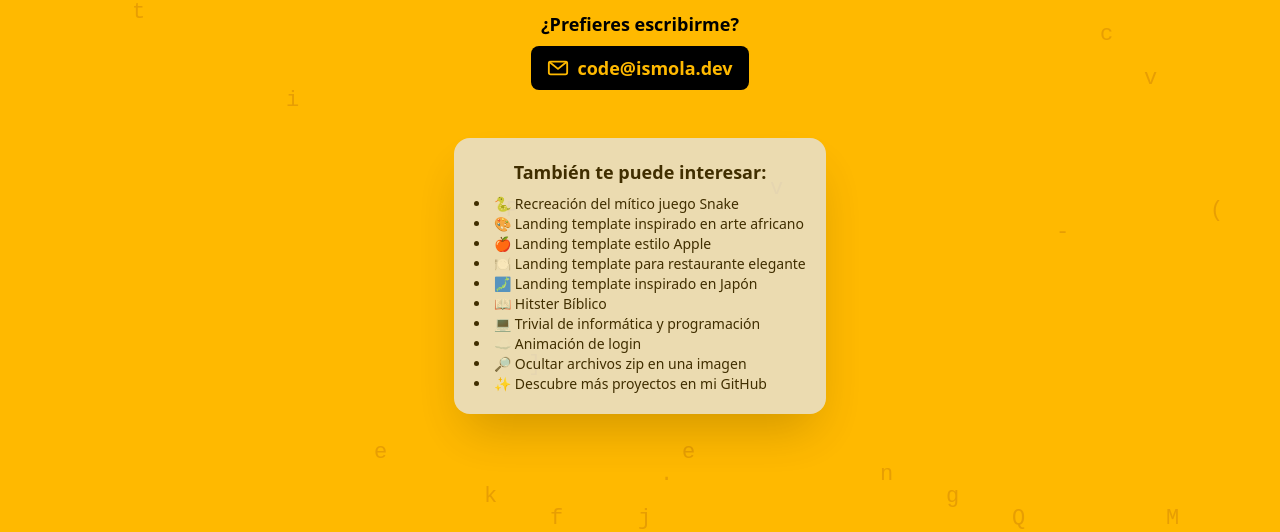
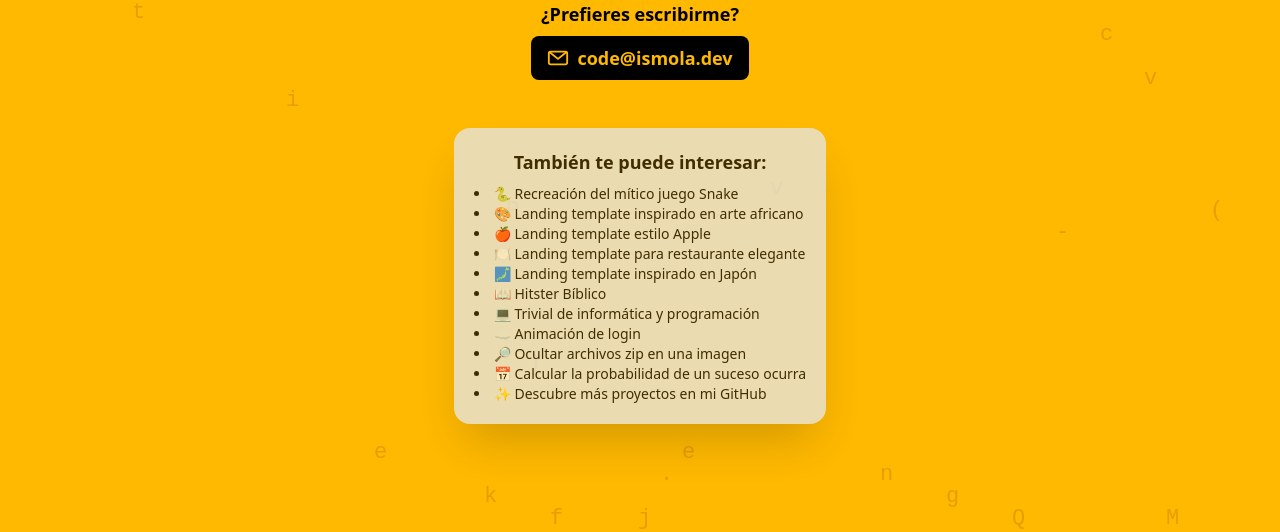
Before and after one commit to Ismola/personal-portfolio, an Astro site: page / in a window 1280 px wide. Shown: the part 268-800 px from the top of the page. Built offline with nearby package versions, Linux system fonts and the light colour scheme; Astro itself is replaced by a stand-in of ours.

Commit message:
gott-calculator

```diff
--- a/src/pages/index.astro
+++ b/src/pages/index.astro
@@ -170,6 +170,13 @@ import "../styles/global.css";
 									>🔎 Ocultar archivos zip en una imagen</a
 								>
 							</li>
+							<li>
+								<a
+									href="https://gott-calculator.ismola.dev/"
+									class="hover:text-gray-800 transition"
+									>📅 Calcular la probabilidad de un suceso ocurra</a
+								>
+							</li>
 
 
 							<li>
```
